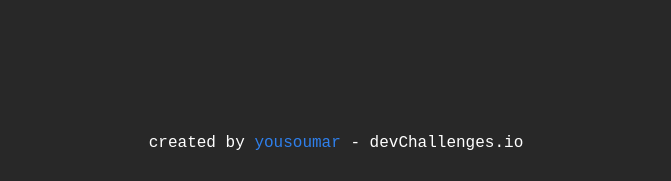
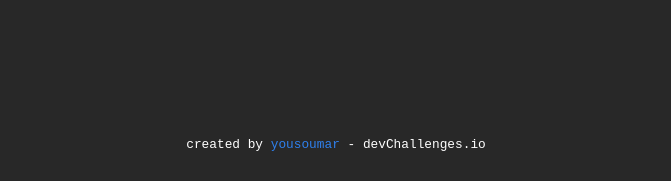
Before and after one commit to yousoumar/todo, a React (Create React App) app: page / in a window 1280 px wide. Shown: the part 616-797 px from the top of the page, without its empty margins (304-975 px from the left). Built offline with nearby package versions, Linux system fonts and the light colour scheme; a web font is replaced by a local one.

Commit message:
optimization and code review

```diff
--- a/src/components/App/App.css
+++ b/src/components/App/App.css
@@ -32,7 +32,8 @@ h1{
 }
 footer{
   text-align: center;
-  padding-top: 4rem
+  padding-top: 4rem;
+  font-size: .8rem;
 }
 footer a{
   text-decoration: none;
```
